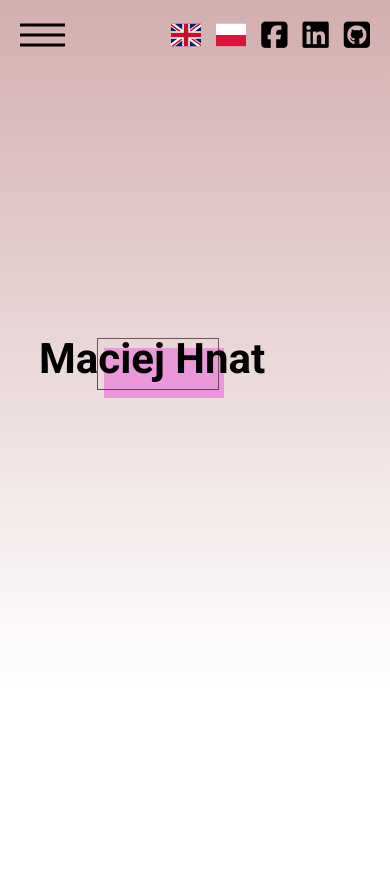
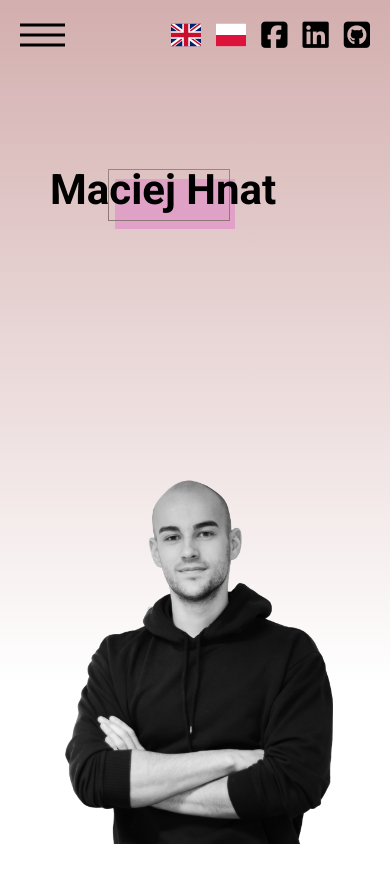
Before and after one commit to mecies/me, a React (Create React App) app: page / in a window 390 px wide. Shown: the top 882 px of the page. Built offline with nearby package versions, Linux system fonts and the light colour scheme.

Commit message:
added big mecies for every resolution and fixed about me logo

```diff
--- a/src/components/AboutMe/AboutMe.js
+++ b/src/components/AboutMe/AboutMe.js
@@ -3,44 +3,69 @@ import ImageGallery from './ImageGallery';
 import Logo from '../Logo';
 import LanguageContext from '../../context/LanguageContext';
 
-
-
 const AboutMe = () => {
   const context = useContext(LanguageContext);
 
-    const aboutmeText = context === 'english' ? {
-        logo: "About me",
-        firstParagraph: "A web developer located in ",
-        city: "Wroclaw",
-        dot: ". ",
-        secondParagraph: "Currently studying Business Informatics at the ",
-        uni: "University of Economics ",
-        thirdParagraph: "in Wroclaw",
-        fourthParagraph: "Dynamic visual changes keep me passionate about Frontend, however I am leaning towards Fullstack in the future. Besides that I love traveling, art, board & video games and amateur powerlifting."
-    } : {
-        logo: "O mnie",
-        firstParagraph: "Web developer mieszkający we ",
-        city: "Wrocławiu",
-        dot: ". ",
-        secondParagraph: "Aktualnie studiuję Business Informatics na ",
-        uni: "Uniwersytecie Ekonomicznym ",
-        thirdParagraph: "we Wrocławiu",
-        fourthParagraph: "Dynamiczne zmiany wizualne sprawiają, że pasjonuję się Frontendem, jednak w przyszłości skłaniam się ku Fullstack'owi. Poza tym uwielbiam podróże, sztukę, gry planszowe i wideo oraz amatorski trójbój siłowy."
+  const aboutmeText =
+    context === 'english'
+      ? {
+          logo: 'About',
+          firstParagraph: 'A web developer located in ',
+          city: 'Wroclaw',
+          dot: '. ',
+          secondParagraph: 'Currently studying Business Informatics at the ',
+          uni: 'University of Economics ',
+          thirdParagraph: 'in Wroclaw',
+          fourthParagraph:
+            'Dynamic visual changes keep me passionate about Frontend, however I am leaning towards Fullstack in the future. Besides that I love traveling, art, board & video games and amateur powerlifting.'
+        }
+      : {
+          logo: 'O mnie',
+          firstParagraph: 'Web developer mieszkający we ',
+          city: 'Wrocławiu',
+          dot: '. ',
+          secondParagraph: 'Aktualnie studiuję Business Informatics na ',
+          uni: 'Uniwersytecie Ekonomicznym ',
+          thirdParagraph: 'we Wrocławiu',
+          fourthParagraph:
+            "Dynamiczne zmiany wizualne sprawiają, że pasjonuję się Frontendem, jednak w przyszłości skłaniam się ku Fullstack'owi. Poza tym uwielbiam podróże, sztukę, gry planszowe i wideo oraz amatorski trójbój siłowy."
         };
 
   return (
-        <div className="aboutme" id="aboutme" data-aos="fade-up" data-aos-duration="1000">
-                <div className="aboutme-left">
-                    <Logo first={aboutmeText.logo} second="" className="aboutme-logo"/>
-                    <p className="aboutme-description">
-                        {aboutmeText.firstParagraph} <a href="https://www.wroclaw.pl/" target="_blank" rel="noopener noreferrer">{aboutmeText.city}</a>{aboutmeText.dot}
-                        {aboutmeText.secondParagraph} <a href="http://www.ue.wroc.pl/" target="_blank" rel="noopener noreferrer">{aboutmeText.uni}</a>{aboutmeText.thirdParagraph + aboutmeText.dot}<b />
+    <div
+      className='aboutme'
+      id='aboutme'
+      data-aos='fade-up'
+      data-aos-duration='1000'
+    >
+      <div className='aboutme-left'>
+        <Logo first={aboutmeText.logo} second='' className='aboutme-logo' />
+        <p className='aboutme-description'>
+          {aboutmeText.firstParagraph}{' '}
+          <a
+            href='https://www.wroclaw.pl/'
+            target='_blank'
+            rel='noopener noreferrer'
+          >
+            {aboutmeText.city}
+          </a>
+          {aboutmeText.dot}
+          {aboutmeText.secondParagraph}{' '}
+          <a
+            href='http://www.ue.wroc.pl/'
+            target='_blank'
+            rel='noopener noreferrer'
+          >
+            {aboutmeText.uni}
+          </a>
+          {aboutmeText.thirdParagraph + aboutmeText.dot}
+          <b />
           {aboutmeText.fourthParagraph}
         </p>
       </div>
       <ImageGallery />
     </div>
-    )
-}
+  );
+};
 
 export default AboutMe;
--- a/src/components/Contact/Contact.js
+++ b/src/components/Contact/Contact.js
@@ -1,45 +1,56 @@
 import React from 'react';
 import ContactList from './ContactList';
 import ScrollArrow from './ScrollArrow';
-import Logo from '../Logo'
+import Logo from '../Logo';
 import LanguageContext from '../../context/LanguageContext';
 
 class Contact extends React.Component {
   static contextType = LanguageContext;
 
-    render () {
-        const contactText = this.context === "english" ? {
-            logo: "Contact me",
-            email: "Send me an email",
-            firstParahraph: "Hey there!",
-            secondParagraph: "If you want to contact me please select any of the given options or use the built in chat on the website by clicking an icon in the bottom right corner."
-        } : {
-            logo: "Kontakt",
-            email: "Wyślij mi maila",
-            firstParahraph: "Witaj!",
-            secondParagraph: "Jeśli chcesz się ze mną skontaktować, wybierz jedną z podanych opcji lub skorzystaj z wbudowanego czatu na stronie, klikając ikonę w prawym dolnym rogu."
+  render() {
+    const contactText =
+      this.context === 'english'
+        ? {
+            logo: 'Contact',
+            email: 'Send me an email',
+            firstParahraph: 'Hey there!',
+            secondParagraph:
+              'If you want to contact me please select any of the given options or use the built in chat on the website by clicking an icon in the bottom right corner.'
+          }
+        : {
+            logo: 'Kontakt',
+            email: 'Wyślij mi maila',
+            firstParahraph: 'Witaj!',
+            secondParagraph:
+              'Jeśli chcesz się ze mną skontaktować, wybierz jedną z podanych opcji lub skorzystaj z wbudowanego czatu na stronie, klikając ikonę w prawym dolnym rogu.'
           };
 
     return (
-            <div id="contactme" className="contact" data-aos="fade-up" data-aos-duration="1000">
-                <div className="logo-container">
-                    <Logo first={contactText.logo} second="" className="contactme-logo" />
+      <div
+        id='contactme'
+        className='contact'
+        data-aos='fade-up'
+        data-aos-duration='1000'
+      >
+        <div className='logo-container'>
+          <Logo first={contactText.logo} second='' className='contactme-logo' />
         </div>
-                <div className="contact-details">
-                    <div className="details-left">
-                        <p className="contact-text">
-                            {contactText.firstParahraph}<br />
+        <div className='contact-details'>
+          <div className='details-left'>
+            <p className='contact-text'>
+              {contactText.firstParahraph}
+              <br />
               {contactText.secondParagraph}
             </p>
           </div>
-                    <div className="details-right">
-                        <ContactList email={contactText.email}/>
+          <div className='details-right'>
+            <ContactList email={contactText.email} />
           </div>
         </div>
         <ScrollArrow />
       </div>
-        )
+    );
   }
-};
+}
 
 export default Contact;
--- a/src/components/Home/BigMecies.js
+++ b/src/components/Home/BigMecies.js
@@ -1,15 +1,22 @@
 import React from 'react';
 
 const BigMecies = () => {
-    return (
-        <div className="image-container" data-aos="fade-in">
-            <picture className="image-container">
-                <source media="(max-width: 1600px)" srcSet="images/cmaciekbw-medium.png" />
-                <source media="(min-width: 1601px)" srcSet="images/cmaciekbw.png" />
-                <img className="image" src="images/cmaciekbw-medium.png" alt="Maciej standing with arms crossed" />
-            </picture>
-        </div>
-    )
-}
+  return (
+    <div className='image-container' data-aos='fade-in' data-aos-delay='500'>
+      <picture className='image-container'>
+        <source
+          media='(max-width: 1600px)'
+          srcSet='images/cmaciekbw-medium.png'
+        />
+        <source media='(min-width: 1601px)' srcSet='images/cmaciekbw.png' />
+        <img
+          className='image'
+          src='images/cmaciekbw-medium.png'
+          alt='Maciej standing with arms crossed'
+        />
+      </picture>
+    </div>
+  );
+};
 
 export default BigMecies;
--- a/src/components/MyProjects/MyProjects.js
+++ b/src/components/MyProjects/MyProjects.js
@@ -182,7 +182,7 @@ class MyProjects extends React.Component {
                 code: "Code",
                 live: "Live"
             },
-            logo: "My projects",
+            logo: "Projects",
         } : {
             preview: {
                 projectIdea: "Masz pomysł na ciekawy projekt? ",
--- a/src/style/AboutMe/AboutMe.css
+++ b/src/style/AboutMe/AboutMe.css
@@ -49,7 +49,7 @@
     font-size: 20px;
     line-height: 1.3;
     font-family: 'Manjari',
-    sans-serif;
+        sans-serif;
 }
 
 .aboutme-left {
@@ -59,7 +59,7 @@
     align-items: center;
 }
 
-.aboutme-description a{
+.aboutme-description a {
     color: #FD85FF;
     font-weight: 700;
 }
@@ -110,9 +110,11 @@
         grid-template-rows: 1fr 1fr;
         min-height: 600px;
     }
+
     .aboutme-left {
         justify-items: center;
     }
+
     .aboutme-description {
         width: 80%;
         top: 0px;
@@ -123,6 +125,10 @@
         font-size: 13px;
         width: 80%;
     }
+
+    .aboutme-logo {
+        width: 230px;
+    }
 }
 
 @media (max-width: 350px) {
@@ -131,7 +137,7 @@
         width: 200px;
     }
 
-     .aboutme-description {
+    .aboutme-description {
         font-size: 13px;
-     }
+    }
 }
--- a/src/style/Home/BigMecies.css
+++ b/src/style/Home/BigMecies.css
@@ -1,7 +1,8 @@
 .image-container {
     overflow: hidden;
 }
-.image{
+
+.image {
     width: 45%;
     object-fit: cover;
     object-position: center center;
@@ -12,10 +13,33 @@
     bottom: 0px;
 
 }
+
 /*  work on animating opacity */
 
 @media (max-width: 1200px) {
     .image {
-        display: none
+        width: 50%;
+        right: 0;
     }
 }
+
+@media (max-width: 1024px) {
+    .image {
+        width: 60%;
+        right: 0;
+    }
+}
+
+@media (max-width: 768px) {
+    .image {
+        width: 70%;
+        right: 100px;
+    }
+}
+
+@media (max-width: 480px) {
+    .image {
+        width: 100%;
+        right: 0;
+    }
+}
--- a/src/style/Home/Home.css
+++ b/src/style/Home/Home.css
@@ -15,9 +15,30 @@
     left: 200px;
     font-size: 60px;
     font-family: "Roboto",
-    sans-serif;
+        sans-serif;
 }
 
 .home-logo {
     position: absolute !important;
+
 }
+
+@media (max-width: 1200px) {
+    .home-container .home-logo {
+        position: absolute !important;
+        left: 100px;
+    }
+}
+
+@media (max-width: 1024px) {
+    .home-container .home-logo {
+        left: 50px;
+    }
+}
+
+@media (max-width: 768px) {
+    .home-container .home-logo {
+        left: 50px;
+        top: 20%;
+    }
+}
```
Lines whose indentation alone changed are shown as unchanged.
